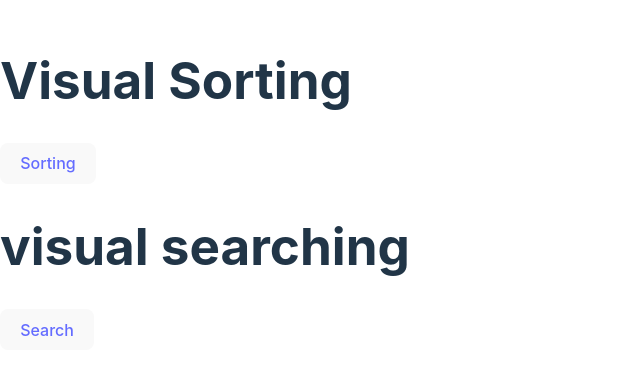
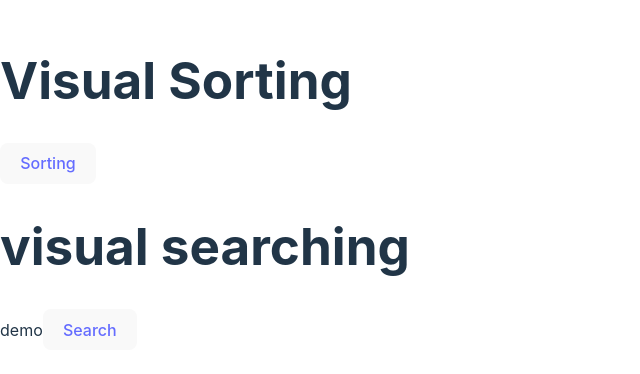
Before and after one commit to GeorgeSedhom0/visualSorting, a React (Vite) app in the folder visualSorting/: page / in a window 1280 px wide. Shown: the part 216-590 px from the top of the page, without its empty margins (0-640 px from the left). Built offline with nearby package versions, Linux system fonts and the light colour scheme.

Commit message:
demo commit

```diff
--- a/visualSorting/src/App.tsx
+++ b/visualSorting/src/App.tsx
@@ -20,6 +20,7 @@ const App = () => {
               </button>
               {/* link to /search */}
               <h1>visual searching</h1>
+              demo
               <button>
                 <Link to="/search">Search</Link>
               </button>
```
